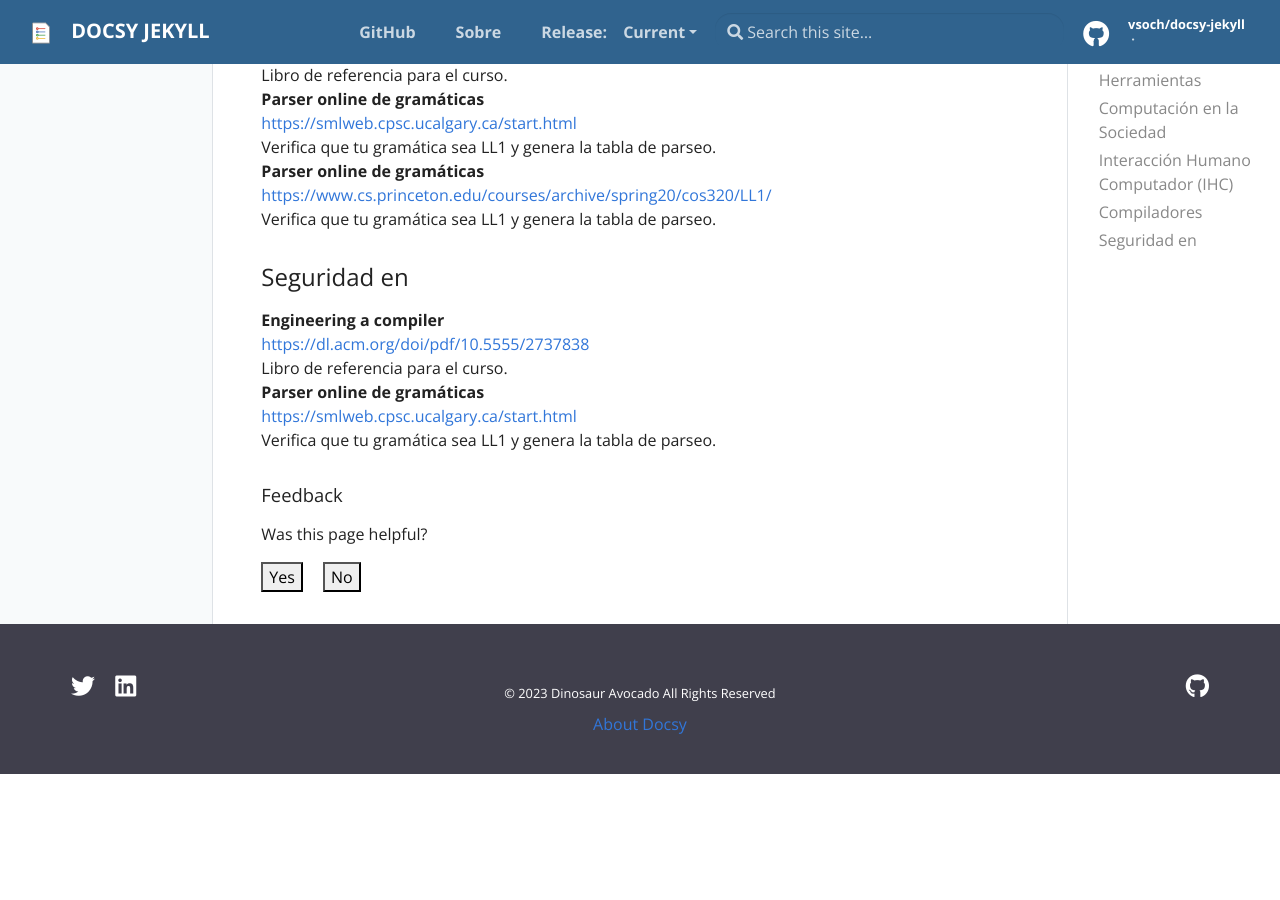
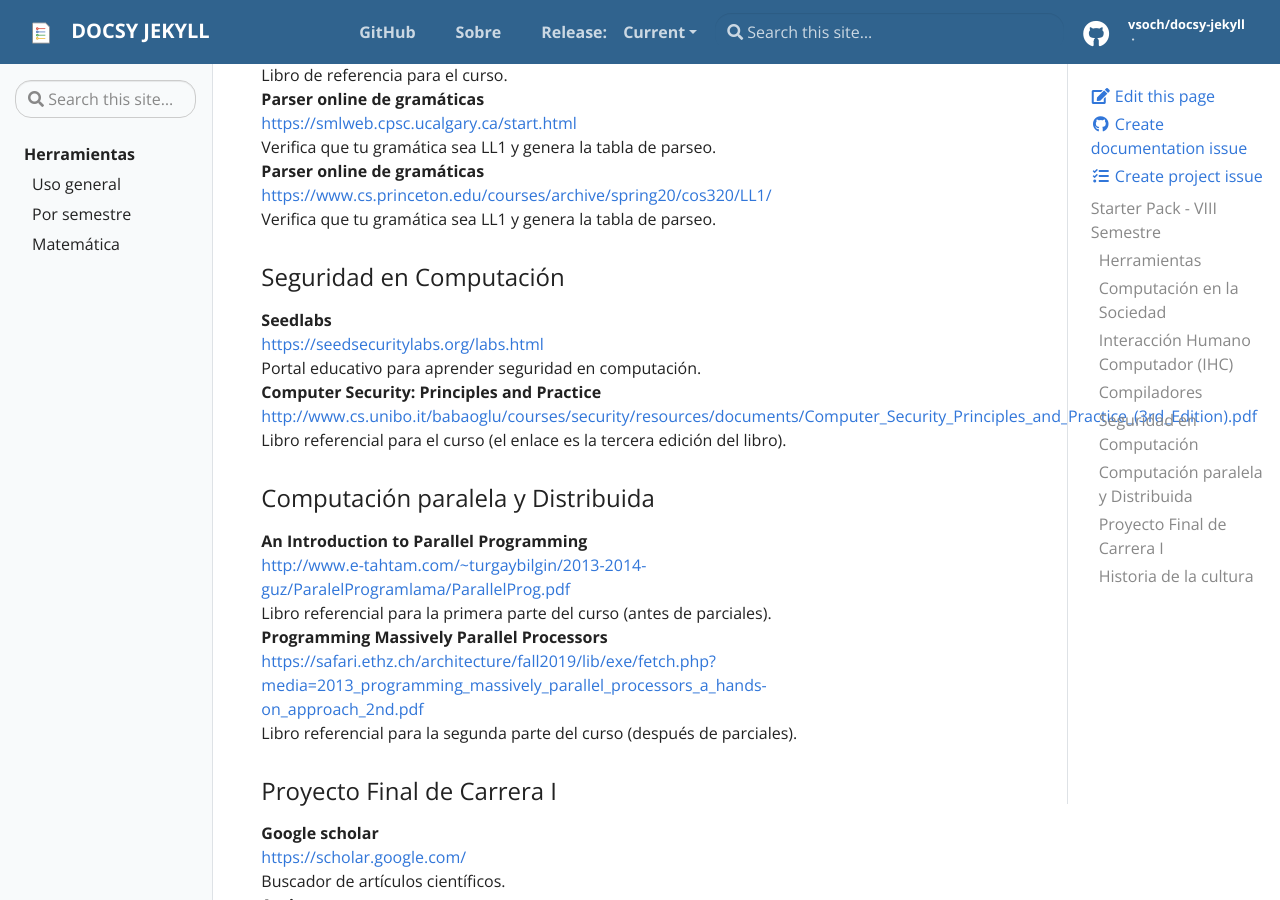
Before and after one commit to ACMUCSP/starter-pack, a Jekyll site: the page built from pages/herramientas/VIII-semestre.md, in a window 1280 px wide and 900 px high, scrolled down 685 px. Built offline with Jekyll 4.4.1, drawn with Linux system fonts in a browser that asks for light colours; our own code applies the rules of GitHub Pages for plain Markdown files; before the commit the page ends 1459 px from its top, so only the background shows below that; some of the changed text lies outside the part shown.

Commit message:
El octavo semestre ya fue finalizado, faltan recursos en algunos cursos

```diff
--- a/_data/starter-pack-tools/por-cursos/VIII-semestre.yml
+++ b/_data/starter-pack-tools/por-cursos/VIII-semestre.yml
@@ -22,11 +22,35 @@
     - nombre: Parser online de gramáticas
       enlace: https://www.cs.princeton.edu/courses/archive/spring20/cos320/LL1/
       descripcion: Verifica que tu gramática sea LL1 y genera la tabla de parseo.
-- nombre: "Seguridad en"
+- nombre: "Seguridad en Computación"
   herramientas:
-    - nombre: Engineering a compiler
-      enlace: https://dl.acm.org/doi/pdf/10.5555/2737838
-      descripcion: Libro de referencia para el curso.
-    - nombre: Parser online de gramáticas
-      enlace: https://smlweb.cpsc.ucalgary.ca/start.html
-      descripcion: Verifica que tu gramática sea LL1 y genera la tabla de parseo.
+    - nombre: Seedlabs
+      enlace: https://seedsecuritylabs.org/labs.html
+      descripcion: Portal educativo para aprender seguridad en computación.
+    - nombre: "Computer Security: Principles and Practice"
+      enlace: http://www.cs.unibo.it/babaoglu/courses/security/resources/documents/Computer_Security_Principles_and_Practice_(3rd_Edition).pdf
+      descripcion: Libro referencial para el curso (el enlace es la tercera edición del libro).
+- nombre: "Computación paralela y Distribuida"
+  herramientas:
+    - nombre: An Introduction to Parallel Programming
+      enlace: http://www.e-tahtam.com/~turgaybilgin/2013-2014-guz/ParalelProgramlama/ParallelProg.pdf
+      descripcion: Libro referencial para la primera parte del curso (antes de parciales).
+    - nombre: Programming Massively Parallel Processors
+      enlace: https://safari.ethz.ch/architecture/fall2019/lib/exe/fetch.php?media=2013_programming_massively_parallel_processors_a_hands-on_approach_2nd.pdf
+      descripcion: Libro referencial para la segunda parte del curso (después de parciales).
+- nombre: "Proyecto Final de Carrera I"
+  herramientas:
+    - nombre: Google scholar
+      enlace: https://scholar.google.com/
+      descripcion: Buscador de artículos científicos.
+    - nombre: Arxiv
+      enlace: https://arxiv.org/
+      descripcion: Repositorio online de artículos académicos libre de derechos.
+    - nombre: JSTOR
+      enlace: https://www.jstor.org/
+      descripcion: Buscador de artículos científicos.
+- nombre: "Historia de la cultura"
+  herramientas:
+    - nombre: Por completar...
+      enlace:
+      descripcion: Por completar...
```
